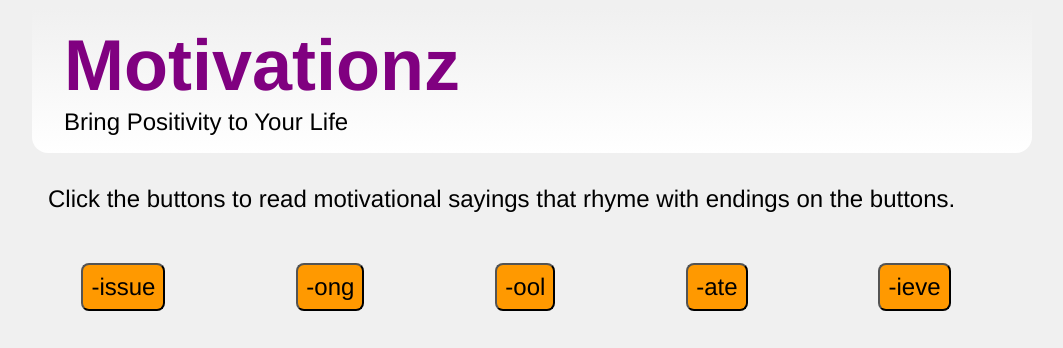
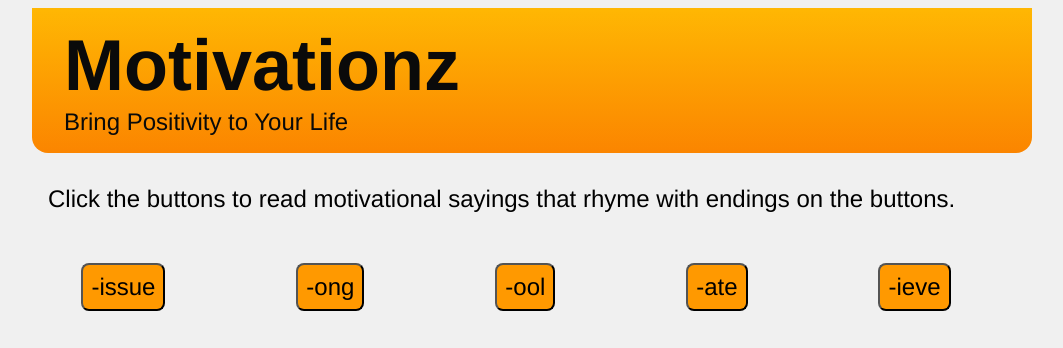
Before and after one commit to SeaFilmz/motivation-website, a plain HTML site: page index.html in a window 1280 px wide. Shown: the whole page, without its empty margins (108-1171 px from the left). Drawn offline with Linux system fonts and the light colour scheme.

Commit message:
Make Header More Colorful

```diff
--- a/mainstyles.css
+++ b/mainstyles.css
@@ -11,7 +11,7 @@ body {
 header {
   max-width: 62.5rem;
   margin: 0 auto;
-  background: linear-gradient(#f0f0f0, white);
+  background: linear-gradient(#ffb703, #fb8500);
   border-bottom-left-radius: 1rem 1rem;
   border-bottom-right-radius: 1rem 1rem;
   padding: 1rem;
@@ -19,12 +19,13 @@ header {
 
 h1 {
   font-size: 4.5rem;
-  color: purple;
+  color: rgb(10, 10, 10);
   text-align: left;
   margin: 0 1rem;
 }
 
 .slogan {
+  color: rgb(10, 10, 10);
   text-align: left;
 }
 
```
